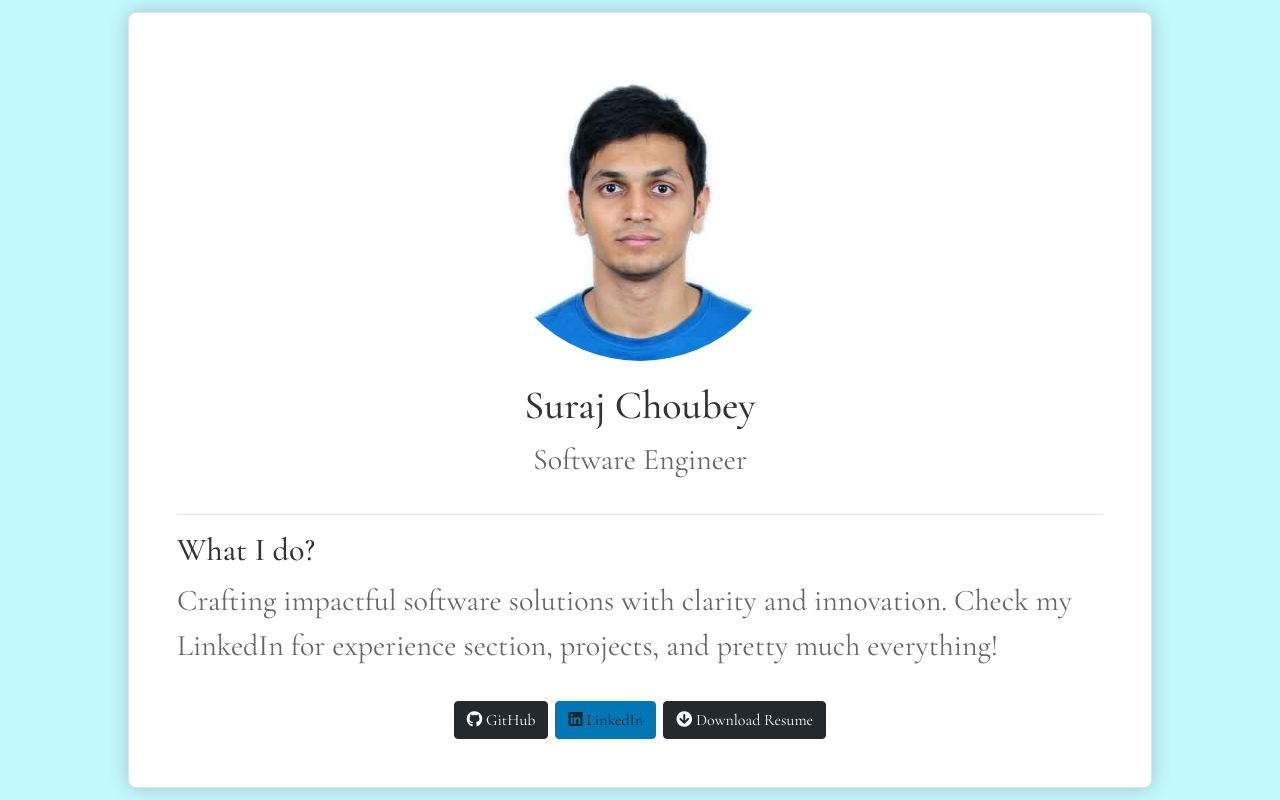
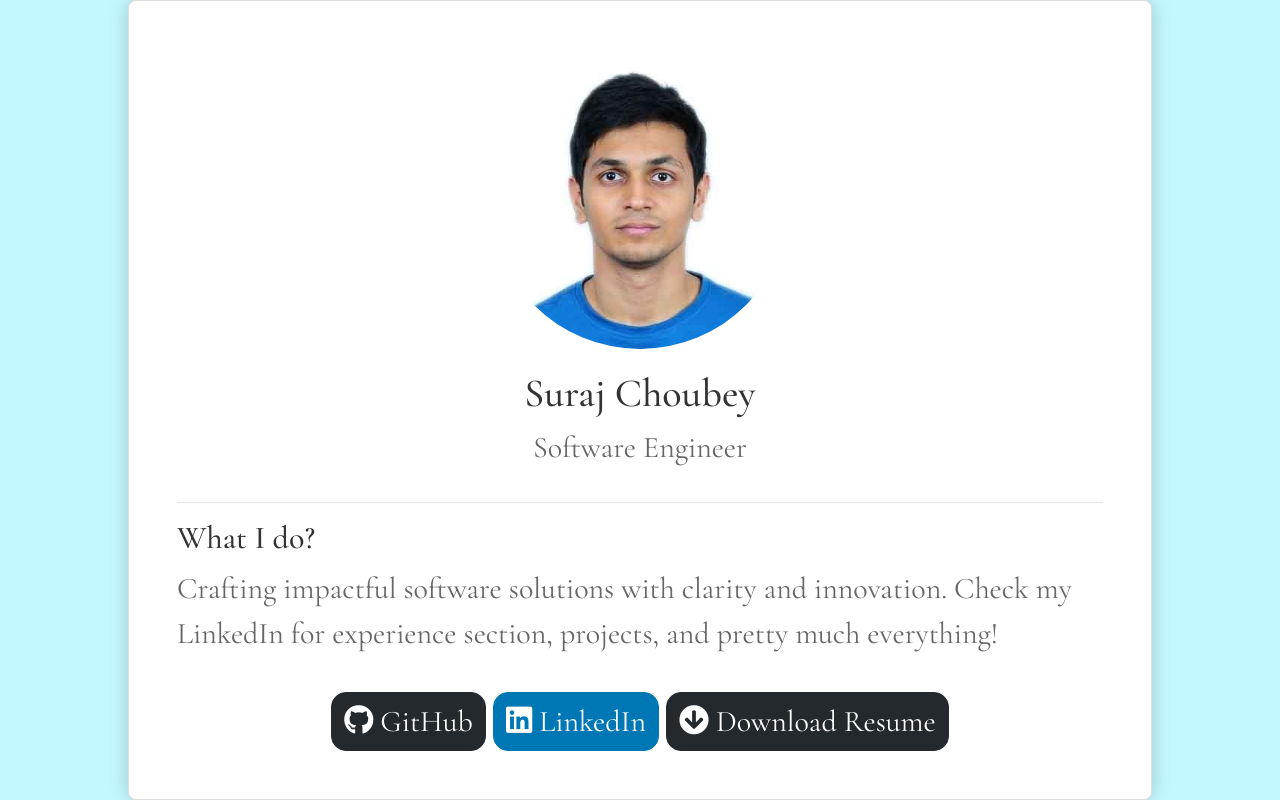
Before and after one commit to surajchoubey/surajchoubey.github.io, a plain HTML site: page index.html in a window 1280 px wide. Drawn offline with nearby package versions, Linux system fonts and the light colour scheme.

Commit message:
Update index.html

```diff
--- a/index.html
+++ b/index.html
@@ -22,9 +22,9 @@
     <h2>What I do?</h2>
     <p>Crafting impactful software solutions with clarity and innovation. Check my LinkedIn for experience section, projects, and pretty much everything!</p>
     <div class="text-center btns">
-            <a href="https://github.com/surajchoubey" class="btn btn-primary" aria-label="GitHub"><i class="fab fa-github"></i> GitHub</a>
-            <a href="https://www.linkedin.com/in/surajchoubey" class="btn btn-linkedin" aria-label="LinkedIn"><i class="fab fa-linkedin"></i> LinkedIn</a>
-            <a href="Resume_Suraj_Choubey.pdf" download class="btn btn-primary" aria-label="Download Resume"><i class="fas fa-arrow-circle-down"></i> Download Resume</a>
+        <a href="https://github.com/surajchoubey" class="btn btns btn-primary"><i class="fab fa-github"></i> GitHub</a>
+        <a href="https://www.linkedin.com/in/surajchoubey" class="btn btns btn-linkedin"><i class="fab fa-linkedin"></i> LinkedIn</a>
+        <a href="Resume_Suraj_Choubey.pdf" download class="btn btns btn-primary"><i class="fas fa-arrow-circle-down"></i> Download Resume</a>
     </div>
 </div>
 <script src="https://code.jquery.com/jquery-3.5.1.slim.min.js"></script>
```
Lines whose indentation alone changed are shown as unchanged.
